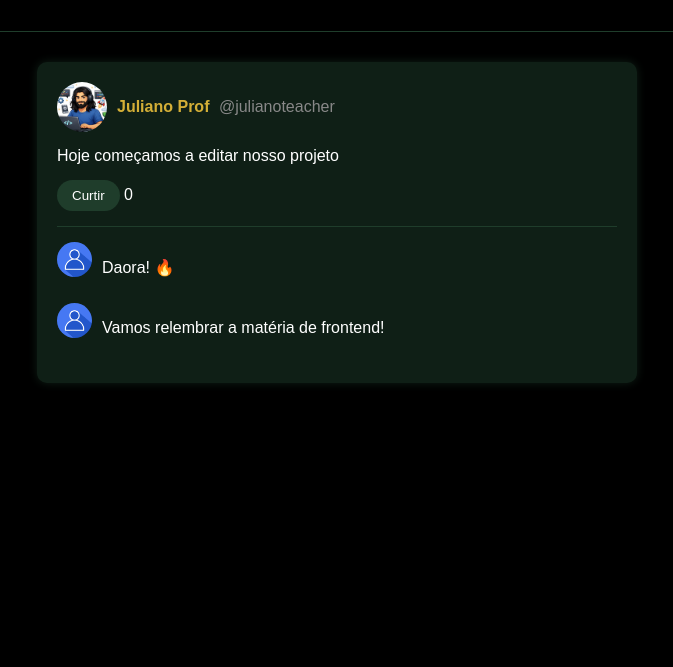
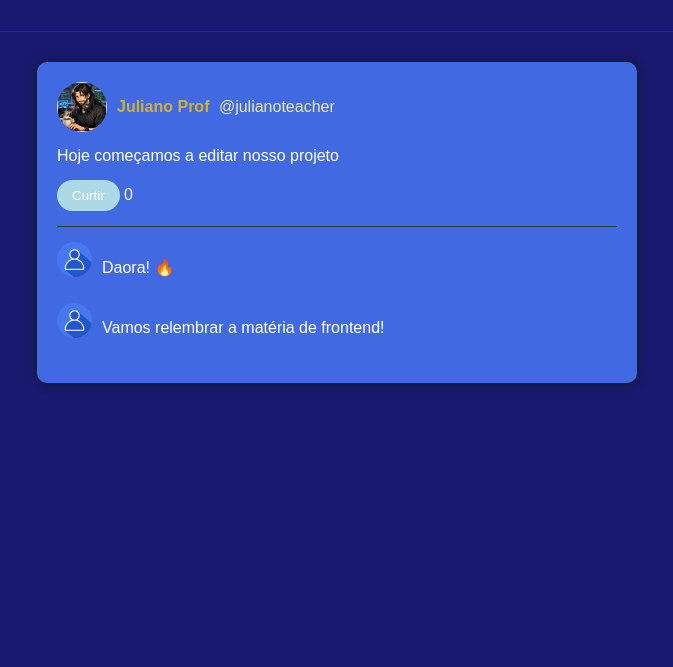
Before and after one commit to gregoriodemelo/mini-social-juliano, a plain HTML site: page index.html in a window 1280 px wide. Shown: the part 133-800 px from the top of the page, without its empty margins (303-976 px from the left). Drawn offline with Linux system fonts and the light colour scheme.

Commit message:
Update layout

```diff
--- a/css/style.css
+++ b/css/style.css
@@ -1,7 +1,7 @@
 body {
   margin: 0;
   font-family: Arial, sans-serif;
-  background-color: #000;
+  background-color: #191970;
   color: #fff;
 }
 
@@ -23,7 +23,7 @@ header {
 }
 
 .post {
-  background-color: #0f1f16;
+  background-color: #4169E1;
   padding: 20px;
   border-radius: 10px;
   box-shadow: 0 0 10px #0f1f16;
@@ -53,7 +53,7 @@ header {
 }
 
 .username {
-  color: #888;
+  color: #EEE8AA;
   margin-left: 5px;
 }
 
@@ -66,7 +66,7 @@ header {
 }
 
 button {
-  background-color: #1f3d2b;
+  background-color: #ADD8E6;
   color: #fff;
   border: none;
   padding: 8px 15px;
--- a/index.html
+++ b/index.html
@@ -16,7 +16,7 @@
 
   <article class="post">
     <div class="post-header">
-      <img src="assets/profile.png" class="avatar">
+      <img src="assets/profile_juliano.png" class="avatar">
       <div>
         <span class="name">Juliano Prof</span>
         <span class="username">@julianoteacher</span>
```
